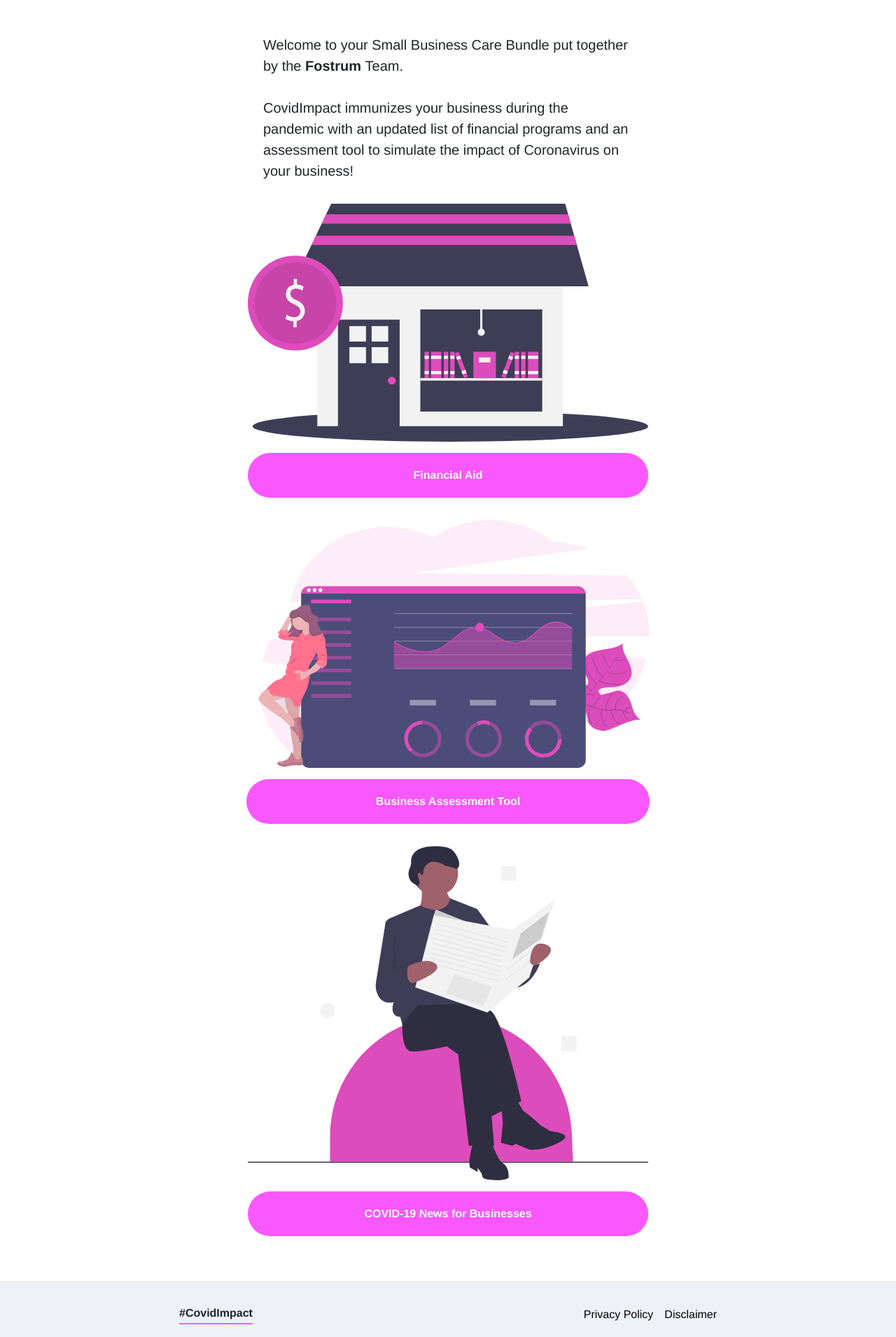
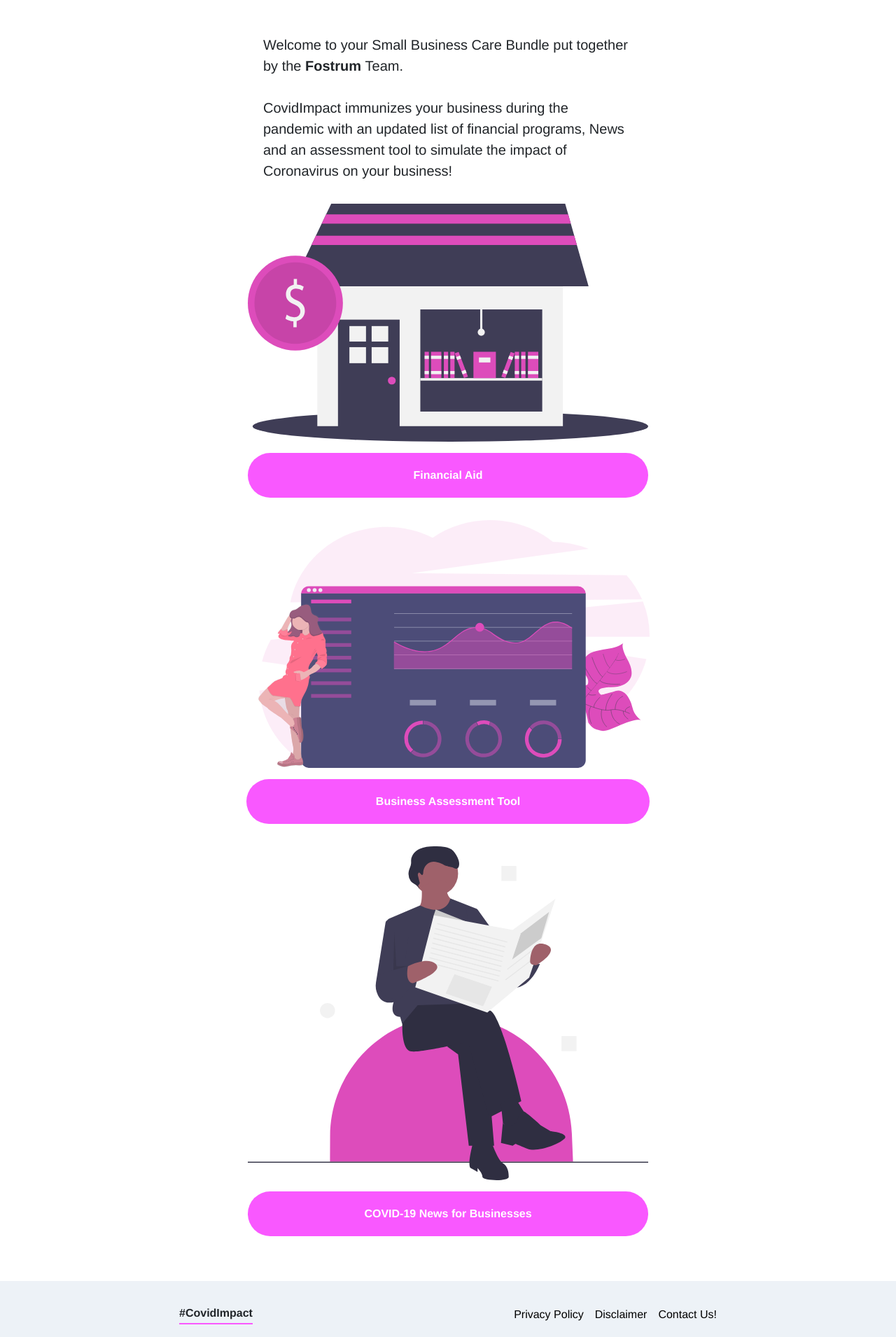
Before and after one commit to COVIDImpact/CovidImpact, a Vue app in the folder app/: page / in a window 1280 px wide. Shown: the part 297-2207 px from the top of the page at 70% size. Built offline with nearby package versions, Linux system fonts and the light colour scheme.

Commit message:
added contact us section in footer plus added 'news' in blurb on homepage

```diff
--- a/app/src/components/Footer.vue
+++ b/app/src/components/Footer.vue
@@ -1,4 +1,5 @@
-git commit <template>
+git commit
+<template>
   <div class="footer">
     <b-modal id="modal-1" title="Privacy Policy" ok-only>
       <p class="my-4">
@@ -28,9 +29,14 @@ git commit <template>
     </b-modal>
     <b-modal id="modal-2" title="Disclaimer" ok-only>
       <p class="my-4">
-        The information provided through Fostrum's assessment tool does not constitute legal, tax, financial or accounting advice, and should not be considered a substitute for obtaining competent personalized advice from a licensed professional. You should seek professional advice before making any decision that could affect the financial health of your business.
-        <br />The content of this website does not constitute medical advice. The
-        information provided above is meant as a suggestion for concerned
+        The information provided through Fostrum's assessment tool does not
+        constitute legal, tax, financial or accounting advice, and should not be
+        considered a substitute for obtaining competent personalized advice from
+        a licensed professional. You should seek professional advice before
+        making any decision that could affect the financial health of your
+        business.
+        <br />The content of this website does not constitute medical advice.
+        The information provided above is meant as a suggestion for concerned
         individuals to follow a loose set of guidelines based on best practices
         and anecdotal evidence to protect themselves and their loved ones. There
         is no guarantee or scientific evidence that following the mentioned
@@ -50,8 +56,15 @@ git commit <template>
         <b>#CovidImpact</b>
       </div>
       <div class="footer__con__lang">
-        <b-button v-b-modal.modal-1 class="footer__con__lang--button">Privacy Policy</b-button>
-        <b-button v-b-modal.modal-2 class="footer__con__lang--button">Disclaimer</b-button>
+        <b-button v-b-modal.modal-1 class="footer__con__lang--button"
+          >Privacy Policy</b-button
+        >
+        <b-button v-b-modal.modal-2 class="footer__con__lang--button"
+          >Disclaimer</b-button
+        >
+        <a class="footer__con__lang--button" href="mailto:info@fostrum.com"
+          >Contact Us!</a
+        >
       </div>
     </div>
   </div>
--- a/app/src/components/Hero.vue
+++ b/app/src/components/Hero.vue
@@ -9,8 +9,8 @@
         <b-link href="http://www.fostrum.com"> <b>Fostrum </b> </b-link>Team.
         <br />
         <br />CovidImpact immunizes your business during the pandemic with an
-        updated list of financial programs and an assessment tool to simulate
-        the impact of Coronavirus on your business!
+        updated list of financial programs, News and an assessment tool to
+        simulate the impact of Coronavirus on your business!
       </div>
       <div class="hero__con--row text-center">
         <!-- <div class="hero__con-row--col colone"> -->
```
Also changed, not shown: 1 other file (tests, documents, lock files or other folders).
